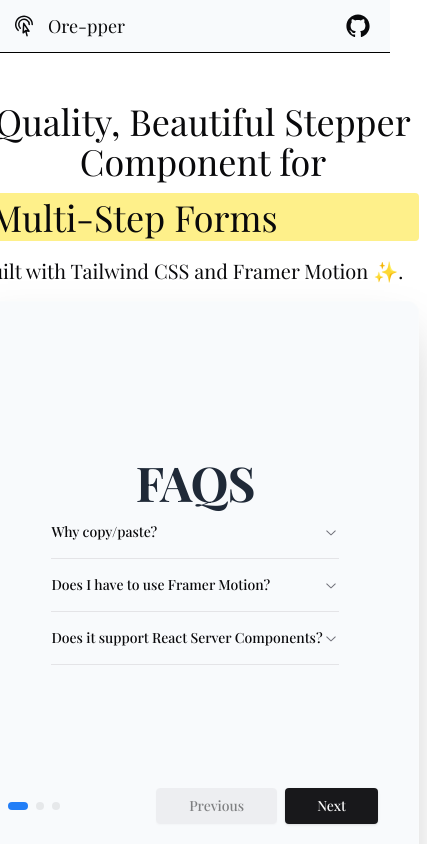
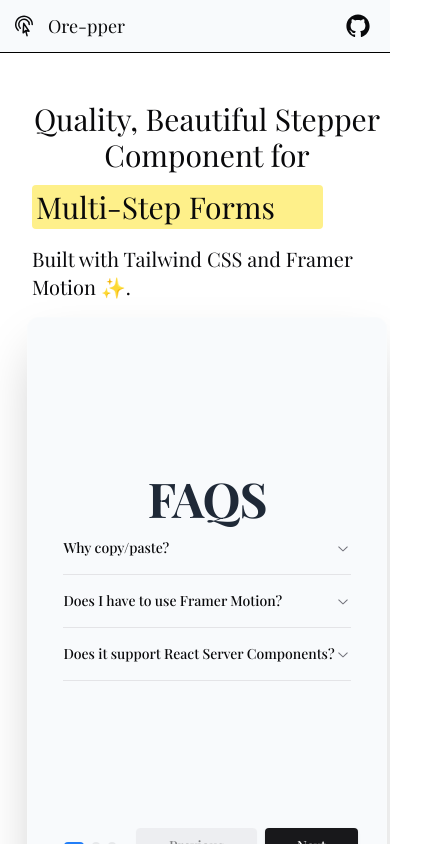
Before and after one commit to glamboyosa/ore-pper, a Next.js app in the folder orepper-landing/: page / in a window 390 px wide. Shown: the top 844 px of the page, 427 px wide, since content can reach past the window. Built offline with nearby package versions, Linux system fonts and the light colour scheme; a web font is replaced by a local one.

Commit message:
feat: much better mobile responsiveness all-round

```diff
--- a/orepper-landing/app/page.tsx
+++ b/orepper-landing/app/page.tsx
@@ -4,10 +4,10 @@ import TypingComponent from "@/components/ui/typing";
 
 export default function Home() {
   return (
-    <main className="mt-10">
+    <main className="mt-10 ml-6 md:ml-4">
       <h1
         className={
-          "ml-2 text-4xl flex flex-col text-center md:text-5xl  w-full p-2  mb-2"
+          " text-3xl flex flex-col text-center md:text-5xl  w-full p-2  mb-2"
         }
       >
         Quality, Beautiful Stepper Component for
--- a/orepper-landing/components/ui/spotlight.tsx
+++ b/orepper-landing/components/ui/spotlight.tsx
@@ -21,7 +21,7 @@ export default function Spotlight() {
   return (
     <motion.div
       layout
-      className="group relative max-w-md w-[448px] text-center h-[650px]   rounded-xl border border-white/10 bg-slate-50 px-8 py-16 shadow-2xl"
+      className="group relative w-[360px] md:w-[440px] text-center h-[650px]   rounded-xl border border-white/10 bg-slate-50 px-8 py-16 shadow-2xl"
       onMouseMove={handleMouseMove}
     >
       <motion.div
@@ -37,7 +37,7 @@ export default function Spotlight() {
         }}
       />
       <CardContent data={onboardingData[step]} />
-      <div className="mt-8 gap-4 flex items-center">
+      <div className="mt-14 gap-4 flex items-center md:mt-8">
         <Stepper currentStep={step} />
 
         <div className="items-center gap-2 flex ml-auto mr-2">
--- a/orepper-landing/components/ui/typing.tsx
+++ b/orepper-landing/components/ui/typing.tsx
@@ -15,7 +15,7 @@ const TypingComponent = () => {
       wrapper="span"
       cursor={true}
       repeat={Infinity}
-      className=" text-left bg-yellow-200 w-full p-1 md:w-[70%] lg:w-1/2 mt-3 whitespace-nowrap rounded-sm"
+      className=" text-left bg-yellow-200 w-[83%] p-1 md:w-[70%] lg:w-1/2 mt-3 whitespace-nowrap rounded-sm"
     />
   );
 };
```
